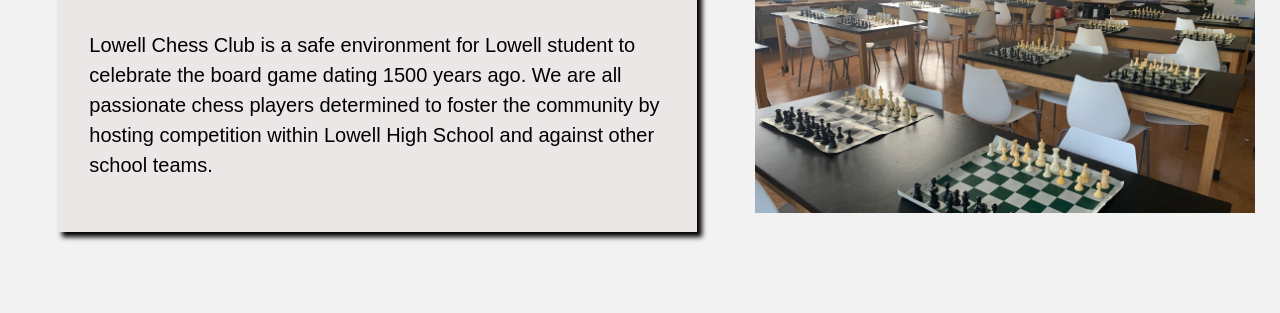
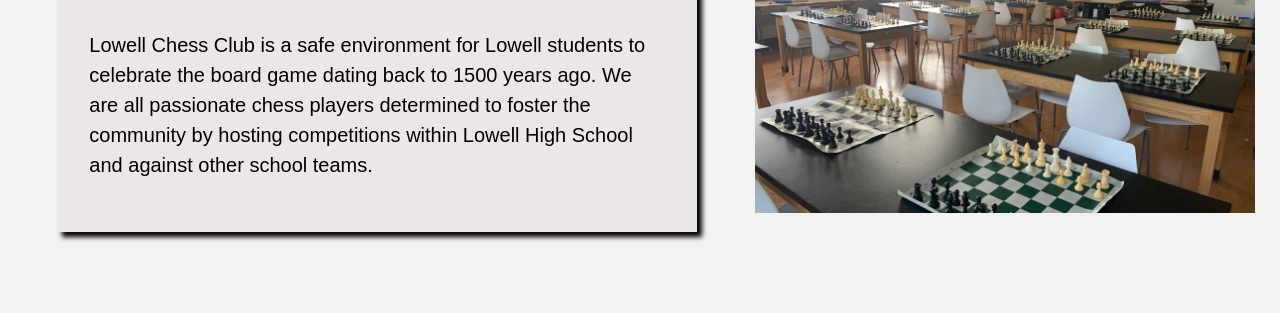
Before and after one commit to Sheng232/Chess-Club-Website, a plain HTML site: page About.html in a window 1280 px wide. Shown: the part 258-571 px from the top of the page. Drawn offline with Linux system fonts and the light colour scheme.

Commit message:
text changes

```diff
--- a/About.html
+++ b/About.html
@@ -41,7 +41,7 @@
 				<section class="Our-Goals">
 					<div class="Our-Goals-Description">
 						<h3 class="fade-in-text">Our Mission</h3>
-						<p class="fade-in-text">Lowell Chess Club is a safe environment for Lowell student to celebrate the board game dating 1500 years ago. We are all passionate chess players determined to foster the community by hosting competition within Lowell High School and against other school teams. </p>
+						<p class="fade-in-text">Lowell Chess Club is a safe environment for Lowell students to celebrate the board game dating back to 1500 years ago. We are all passionate chess players determined to foster the community by hosting competitions within Lowell High School and against other school teams. </p>
 					</div>
 					<img class="chess-room-img" src="Pictures/Chess room img.jpg"/>
 				</section>
```
